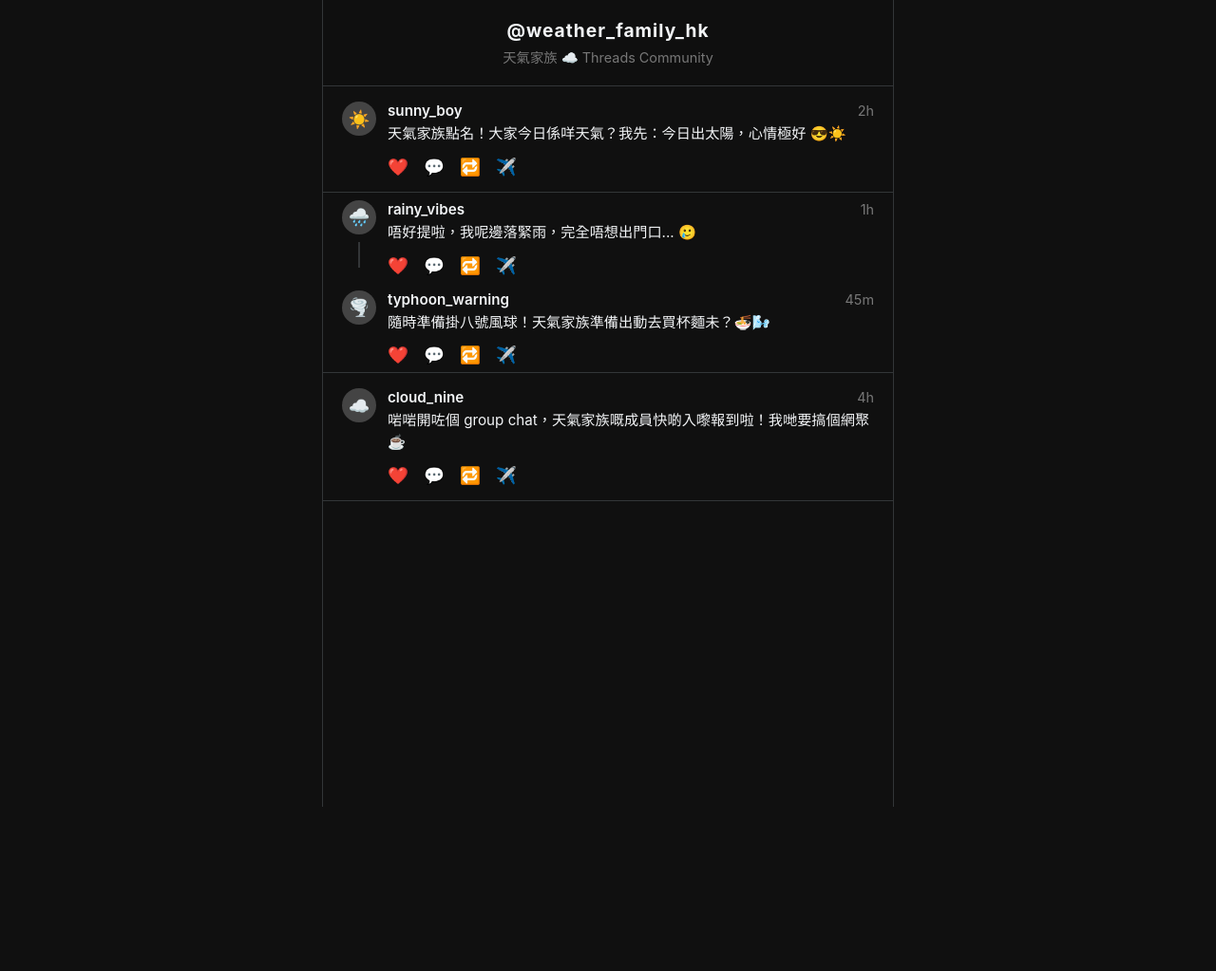
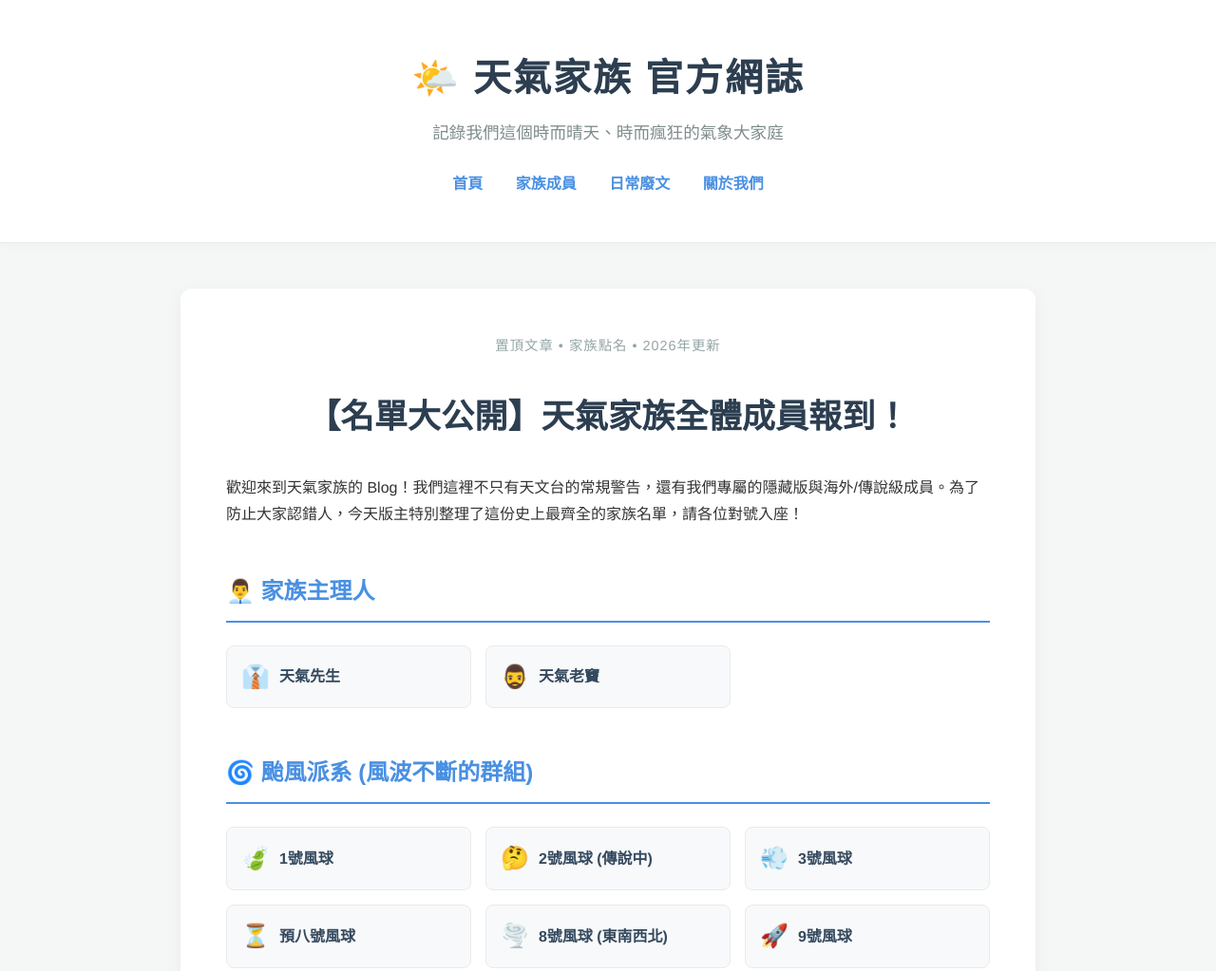
Before and after one commit to Signal9typhoonHK/Weather.Family, a plain HTML site: page index.html in a window 1280 px wide. Shown: the top 1023 px of the page at 95% size. Before the commit the page ends 850 px from the top, so only its background shows below. Drawn offline with Linux system fonts and the light colour scheme.

Commit message:
Update index.html

```diff
--- a/index.html
+++ b/index.html
@@ -3,254 +3,232 @@
 <head>
     <meta charset="UTF-8">
     <meta name="viewport" content="width=device-width, initial-scale=1.0">
-    <title>天氣家族 | Threads</title>
+    <title>天氣家族</title>
     <style>
-        /* Threads Dark Mode Color Palette */
+        /* Blog Theme Variables */
         :root {
-            --bg-color: #101010;
-            --text-primary: #F3F5F7;
-            --text-secondary: #777777;
-            --border-color: #333638;
-            --accent-color: #000000;
+            --bg-color: #f4f7f6;
+            --text-color: #333;
+            --accent-color: #4A90E2;
+            --card-bg: #ffffff;
+            --border-color: #eaeaea;
         }
 
         body {
-            font-family: -apple-system, BlinkMacSystemFont, "Segoe UI", Roboto, Helvetica, Arial, sans-serif;
+            font-family: 'PingFang HK', 'Helvetica Neue', Helvetica, 'Microsoft YaHei', sans-serif;
             background-color: var(--bg-color);
-            color: var(--text-primary);
+            color: var(--text-color);
             margin: 0;
             padding: 0;
-            display: flex;
-            justify-content: center;
+            line-height: 1.7;
         }
 
-        /* Main Feed Container */
-        .feed-container {
-            width: 100%;
-            max-width: 600px;
-            border-left: 1px solid var(--border-color);
-            border-right: 1px solid var(--border-color);
-            min-height: 100vh;
-            padding-bottom: 50px;
+        /* Blog Header */
+        header {
+            background-color: var(--card-bg);
+            padding: 3rem 0;
+            text-align: center;
+            border-bottom: 1px solid var(--border-color);
+            box-shadow: 0 2px 10px rgba(0,0,0,0.03);
+        }
+        header h1 {
+            font-size: 2.5rem;
+            margin: 0;
+            color: #2c3e50;
+            letter-spacing: 2px;
+        }
+        header p {
+            color: #7f8c8d;
+            font-size: 1.1rem;
+            margin-top: 10px;
         }
 
-        /* Header */
-        header {
-            padding: 20px;
-            text-align: center;
-            border-bottom: 1px solid var(--border-color);
-            position: sticky;
-            top: 0;
-            background-color: rgba(16, 16, 16, 0.85);
-            backdrop-filter: blur(10px);
-            z-index: 100;
+        /* Navigation */
+        nav {
+            margin-top: 1.5rem;
+        }
+        nav a {
+            text-decoration: none;
+            color: var(--accent-color);
+            margin: 0 15px;
+            font-weight: bold;
+            font-size: 1rem;
+            transition: color 0.3s;
+        }
+        nav a:hover {
+            color: #2980b9;
         }
 
-        header h1 {
-            margin: 0;
-            font-size: 1.2rem;
-            font-weight: 700;
+        /* Main Blog Container */
+        .blog-container {
+            max-width: 900px;
+            margin: 3rem auto;
+            padding: 0 20px;
+        }
+
+        /* Blog Post Article */
+        .blog-post {
+            background-color: var(--card-bg);
+            padding: 3rem;
+            border-radius: 12px;
+            box-shadow: 0 5px 20px rgba(0,0,0,0.05);
+        }
+        .post-meta {
+            color: #95a5a6;
+            font-size: 0.9rem;
+            text-align: center;
+            margin-bottom: 2rem;
+            text-transform: uppercase;
             letter-spacing: 1px;
         }
-
-        header p {
-            margin: 5px 0 0 0;
-            font-size: 0.9rem;
-            color: var(--text-secondary);
+        .post-title {
+            text-align: center;
+            font-size: 2.2rem;
+            color: #2c3e50;
+            margin-bottom: 2rem;
         }
 
-        /* Thread Post Layout */
-        .thread {
-            display: flex;
-            padding: 16px 20px;
-            border-bottom: 1px solid var(--border-color);
+        /* Content Sections */
+        .category-section {
+            margin-top: 3rem;
+        }
+        .category-title {
+            font-size: 1.5rem;
+            color: var(--accent-color);
+            border-bottom: 2px solid var(--accent-color);
+            padding-bottom: 10px;
+            margin-bottom: 1.5rem;
         }
 
-        /* Avatar Column */
-        .thread-left {
-            display: flex;
-            flex-direction: column;
-            align-items: center;
-            margin-right: 12px;
+        /* Grid for Members */
+        .member-grid {
+            display: grid;
+            grid-template-columns: repeat(auto-fill, minmax(200px, 1fr));
+            gap: 15px;
         }
 
-        .avatar {
-            width: 36px;
-            height: 36px;
-            border-radius: 50%;
-            background-color: #444;
+        /* Member Tags */
+        .member-tag {
+            background-color: #f8f9fa;
+            border: 1px solid var(--border-color);
+            padding: 12px 15px;
+            border-radius: 8px;
             display: flex;
             align-items: center;
-            justify-content: center;
-            font-size: 18px;
-            flex-shrink: 0;
+            font-weight: bold;
+            color: #34495e;
+            transition: transform 0.2s, box-shadow 0.2s;
+        }
+        .member-tag:hover {
+            transform: translateY(-3px);
+            box-shadow: 0 4px 8px rgba(0,0,0,0.1);
+            border-color: var(--accent-color);
+        }
+        .emoji {
+            font-size: 1.5rem;
+            margin-right: 10px;
         }
 
-        .thread-line {
-            width: 2px;
-            background-color: var(--border-color);
-            flex-grow: 1;
-            margin-top: 8px;
-            margin-bottom: 8px;
+        /* Special Colors for specific members */
+        .black-rain { background-color: #2c3e50; color: white; }
+        .red-rain { background-color: #e74c3c; color: white; }
+        .amber-rain { background-color: #f1c40f; color: #333; }
+        .t10 { background-color: #8e44ad; color: white; }
+
+        /* Footer */
+        footer {
+            text-align: center;
+            padding: 2rem;
+            color: #7f8c8d;
+            font-size: 0.9rem;
+            margin-top: 2rem;
         }
-
-        /* Content Column */
-        .thread-right {
-            flex-grow: 1;
-        }
-
-        .thread-header {
-            display: flex;
-            justify-content: space-between;
-            align-items: center;
-            margin-bottom: 4px;
-        }
-
-        .username {
-            font-weight: 600;
-            font-size: 0.95rem;
-        }
-
-        .timestamp {
-            color: var(--text-secondary);
-            font-size: 0.9rem;
-        }
-
-        .thread-content {
-            font-size: 0.95rem;
-            line-height: 1.5;
-            margin-bottom: 12px;
-        }
-
-        /* Action Buttons (Like, Comment, Repost, Share) */
-        .thread-actions {
-            display: flex;
-            gap: 16px;
-            color: var(--text-secondary);
-            font-size: 1.1rem;
-        }
-
-        .action-icon {
-            cursor: pointer;
-            transition: color 0.2s;
-        }
-
-        .action-icon:hover {
-            color: var(--text-primary);
-        }
-
-        /* Reply Thread (Nested) */
-        .thread.reply {
-            border-bottom: none;
-            padding-top: 8px;
-            padding-bottom: 8px;
-        }
-
-        .reply-container {
-            border-bottom: 1px solid var(--border-color);
-        }
-
     </style>
 </head>
 <body>
 
-    <div class="feed-container">
-        <header>
-            <h1>@weather_family_hk</h1>
-            <p>天氣家族 ☁️ Threads Community</p>
-        </header>
+    <header>
+        <h1>🌤️ 天氣家族 官方網誌</h1>
+        <p>記錄我們這個時而晴天、時而瘋狂的氣象大家庭</p>
+        <nav>
+            <a href="#">首頁</a>
+            <a href="#">家族成員</a>
+            <a href="#">日常廢文</a>
+            <a href="#">關於我們</a>
+        </nav>
+    </header>
 
-        <!-- Main Thread 1 -->
-        <div class="thread">
-            <div class="thread-left">
-                <div class="avatar">☀️</div>
-            </div>
-            <div class="thread-right">
-                <div class="thread-header">
-                    <span class="username">sunny_boy</span>
-                    <span class="timestamp">2h</span>
-                </div>
-                <div class="thread-content">
-                    天氣家族點名！大家今日係咩天氣？我先：今日出太陽，心情極好 😎☀️
-                </div>
-                <div class="thread-actions">
-                    <span class="action-icon">❤️</span>
-                    <span class="action-icon">💬</span>
-                    <span class="action-icon">🔁</span>
-                    <span class="action-icon">✈️</span>
-                </div>
-            </div>
-        </div>
+    <div class="blog-container">
+        <article class="blog-post">
+            <div class="post-meta">置頂文章 • 家族點名 • 2026年更新</div>
+            <h2 class="post-title">【名單大公開】天氣家族全體成員報到！</h2>
+            <p>歡迎來到天氣家族的 Blog！我們這裡不只有天文台的常規警告，還有我們專屬的隱藏版與海外/傳說級成員。為了防止大家認錯人，今天版主特別整理了這份史上最齊全的家族名單，請各位對號入座！</p>
 
-        <!-- Reply Container -->
-        <div class="reply-container">
-            <div class="thread reply">
-                <div class="thread-left">
-                    <div class="avatar">🌧️</div>
-                    <div class="thread-line"></div>
-                </div>
-                <div class="thread-right">
-                    <div class="thread-header">
-                        <span class="username">rainy_vibes</span>
-                        <span class="timestamp">1h</span>
-                    </div>
-                    <div class="thread-content">
-                        唔好提啦，我呢邊落緊雨，完全唔想出門口... 🥲
-                    </div>
-                    <div class="thread-actions">
-                        <span class="action-icon">❤️</span>
-                        <span class="action-icon">💬</span>
-                        <span class="action-icon">🔁</span>
-                        <span class="action-icon">✈️</span>
-                    </div>
+            <!-- Section 1: The VIPs -->
+            <div class="category-section">
+                <h3 class="category-title">👨‍💼 家族主理人</h3>
+                <div class="member-grid">
+                    <div class="member-tag"><span class="emoji">👔</span>天氣先生</div>
+                    <div class="member-tag"><span class="emoji">🧔‍♂️</span>天氣老竇</div>
                 </div>
             </div>
 
-            <div class="thread reply">
-                <div class="thread-left">
-                    <div class="avatar">🌪️</div>
-                </div>
-                <div class="thread-right">
-                    <div class="thread-header">
-                        <span class="username">typhoon_warning</span>
-                        <span class="timestamp">45m</span>
-                    </div>
-                    <div class="thread-content">
-                        隨時準備掛八號風球！天氣家族準備出動去買杯麵未？🍜🌬️
-                    </div>
-                    <div class="thread-actions">
-                        <span class="action-icon">❤️</span>
-                        <span class="action-icon">💬</span>
-                        <span class="action-icon">🔁</span>
-                        <span class="action-icon">✈️</span>
-                    </div>
+            <!-- Section 2: Typhoons -->
+            <div class="category-section">
+                <h3 class="category-title">🌀 颱風派系 (風波不斷的群組)</h3>
+                <div class="member-grid">
+                    <div class="member-tag"><span class="emoji">🍃</span>1號風球</div>
+                    <div class="member-tag"><span class="emoji">🤔</span>2號風球 (傳說中)</div>
+                    <div class="member-tag"><span class="emoji">💨</span>3號風球</div>
+                    <div class="member-tag"><span class="emoji">⏳</span>預八號風球</div>
+                    <div class="member-tag"><span class="emoji">🌪️</span>8號風球 (東南西北)</div>
+                    <div class="member-tag"><span class="emoji">🚀</span>9號風球</div>
+                    <div class="member-tag t10"><span class="emoji">💥</span>十號風球</div>
                 </div>
             </div>
-        </div>
 
-        <!-- Main Thread 2 -->
-        <div class="thread">
-            <div class="thread-left">
-                <div class="avatar">☁️</div>
-            </div>
-            <div class="thread-right">
-                <div class="thread-header">
-                    <span class="username">cloud_nine</span>
-                    <span class="timestamp">4h</span>
-                </div>
-                <div class="thread-content">
-                    啱啱開咗個 group chat，天氣家族嘅成員快啲入嚟報到啦！我哋要搞個網聚 ☕️
-                </div>
-                <div class="thread-actions">
-                    <span class="action-icon">❤️</span>
-                    <span class="action-icon">💬</span>
-                    <span class="action-icon">🔁</span>
-                    <span class="action-icon">✈️</span>
+            <!-- Section 3: Rainstorms -->
+            <div class="category-section">
+                <h3 class="category-title">☔ 暴雨戰隊 (調色盤系列)</h3>
+                <p style="font-size: 0.9rem; color: #7f8c8d; margin-top: -10px;">不只有黑紅黃，我們連調色盤都搬出來了！</p>
+                <div class="member-grid">
+                    <div class="member-tag"><span class="emoji">🤷</span>冇雨</div>
+                    <div class="member-tag amber-rain"><span class="emoji">🟡</span>黃雨</div>
+                    <div class="member-tag red-rain"><span class="emoji">🔴</span>紅雨</div>
+                    <div class="member-tag black-rain"><span class="emoji">⚫</span>黑雨</div>
+                    <div class="member-tag" style="background: #f39c12; color: white;"><span class="emoji">🟠</span>橙色暴雨</div>
+                    <div class="member-tag" style="background: #3498db; color: white;"><span class="emoji">🔵</span>藍色暴雨</div>
+                    <div class="member-tag" style="background: #8d6e63; color: white;"><span class="emoji">🟤</span>棕色暴雨</div>
+                    <div class="member-tag" style="background: #ffb6c1; color: #333;"><span class="emoji">🌸</span>粉色暴雨</div>
+                    <div class="member-tag" style="background: #fdfdfd; color: #333;"><span class="emoji">⚪</span>白色暴雨</div>
                 </div>
             </div>
-        </div>
 
+            <!-- Section 4: Warnings & Others -->
+            <div class="category-section">
+                <h3 class="category-title">⚠️ 警告與特殊氣象組</h3>
+                <div class="member-grid">
+                    <div class="member-tag"><span class="emoji">🌬️</span>季候風</div>
+                    <div class="member-tag"><span class="emoji">⛰️</span>山泥傾瀉</div>
+                    <div class="member-tag"><span class="emoji">🌠</span>流星雨</div>
+                    <div class="member-tag"><span class="emoji">⚡</span>雷暴警告</div>
+                    <div class="member-tag"><span class="emoji">🥶</span>寒冷天氣警告</div>
+                    <div class="member-tag"><span class="emoji">🥵</span>酷熱天氣警告</div>
+                    <div class="member-tag"><span class="emoji">🔥</span>黃色紅色火災危險警告</div>
+                    <div class="member-tag"><span class="emoji">🌊</span>新界北部水浸特別報告</div>
+                    <div class="member-tag"><span class="emoji">🚨</span>極端天氣</div>
+                </div>
+            </div>
+
+            <p style="margin-top: 3rem; text-align: center; font-style: italic; color: #7f8c8d;">
+                大家最喜歡哪個成員？還是你是傳說中的「2號風球」？在下面留言告訴我們吧！👇
+            </p>
+        </article>
     </div>
+
+    <footer>
+        &copy; 2026 天氣家族 Blog. 由氣象愛好者們共同維護。
+    </footer>
 
 </body>
 </html>
```
